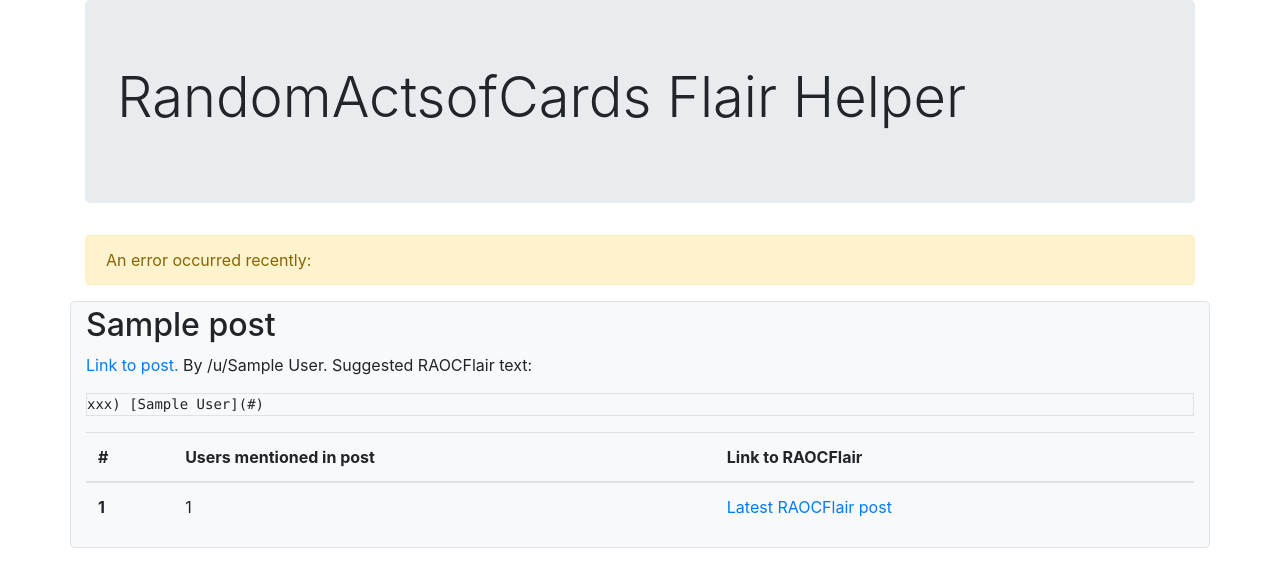
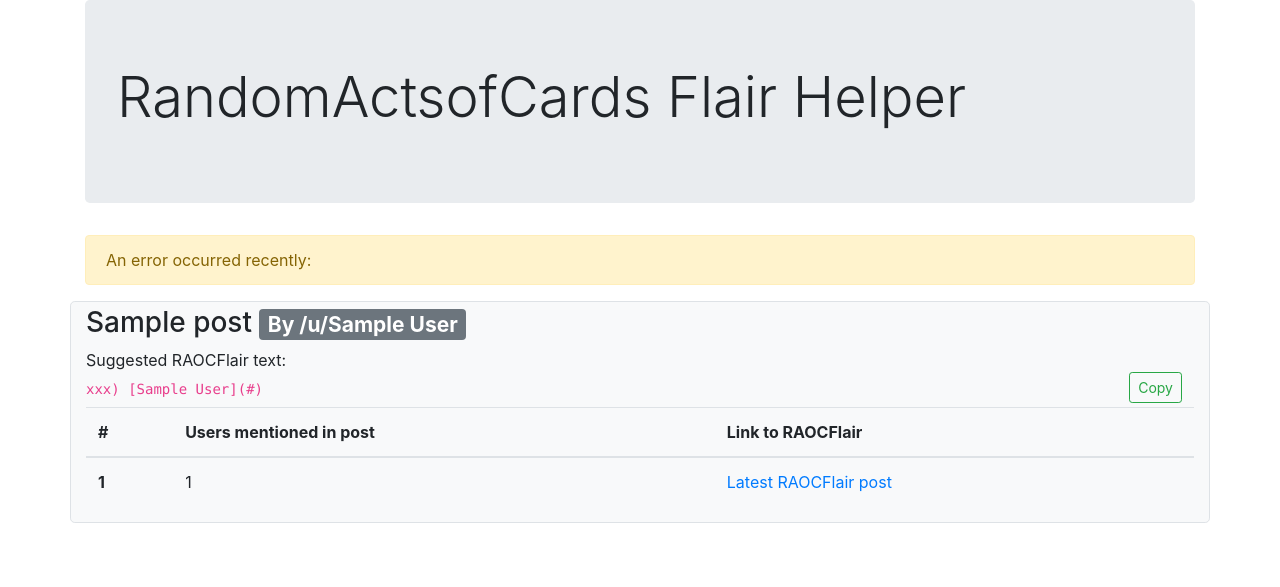
Before and after one commit to catshapednoodles/RAoC-bot, a Flask app: template templates/posts.html in a window 1280 px wide. Shown: the top 587 px of the page. Run offline with Flask 2, Linux system fonts and the light colour scheme; the template is opened without the code that fills it: most values are stand-ins (such as "Sample title", 1, 10 or a date in 2020); some libraries are stand-ins or nearby versions.

Commit message:
update Dockerfile and more compact layout for posts

```diff
--- a/templates/posts.html
+++ b/templates/posts.html
@@ -16,10 +16,17 @@
     {% for post_id, post_data in data.items() %}
         <div class="row border rounded-lg mt-3 pt-1 bg-light">
           <div class="col-md-12">
-            <h2>{{ post_data.title }}</h2>
-            <p><a href="{{ post_data.url }}">Link to post.</a> By /u/{{ post_data.author }}. Suggested RAOCFlair text:</p>
+            <h3><a href="{{ post_data.url }}" class="text-reset">{{ post_data.title }}</a> <span class="badge badge-secondary">By /u/{{ post_data.author }}</span></h3>
+            <div class="row"><div class="col-md-12">Suggested RAOCFlair text:</div></div>
             <!-- <p>Time: {{ post_data.timestamp }}. Reddit ID: {{ post_id }}.</p> -->
-            <pre class="border user-select-all"><code>xxx) [{{ post_data.author }}]({{ post_data.url }})</code></pre>
+              <div class="row pb-1 align-items-center">
+                  <div class="col">
+                      <code id="{{ post_id }}">xxx) [{{ post_data.author }}]({{ post_data.url }})</code>
+                  </div>
+                  <div class="col-1">
+                      <button type="button" class="btn btn-sm btn-outline-success" data-toggle="button" aria-pressed="false" onclick="copy('{{ post_id }}')" id="copy{{ post_id }}">Copy</button>
+                  </div>
+              </div>
 
             {% if post_data.mentioned_users_post == [] %}
               <div class="alert alert-primary" role="alert">
@@ -68,4 +75,14 @@
 
 </div>
 
+<script>
+  function copy(id) {
+  // Get the text field
+  var copyText = document.getElementById(id);
+
+   // Copy the text inside the text field
+  navigator.clipboard.writeText(copyText.textContent);
+}
+</script>
+
 {% endblock %}
```
Also changed, not shown: 1 other file.
